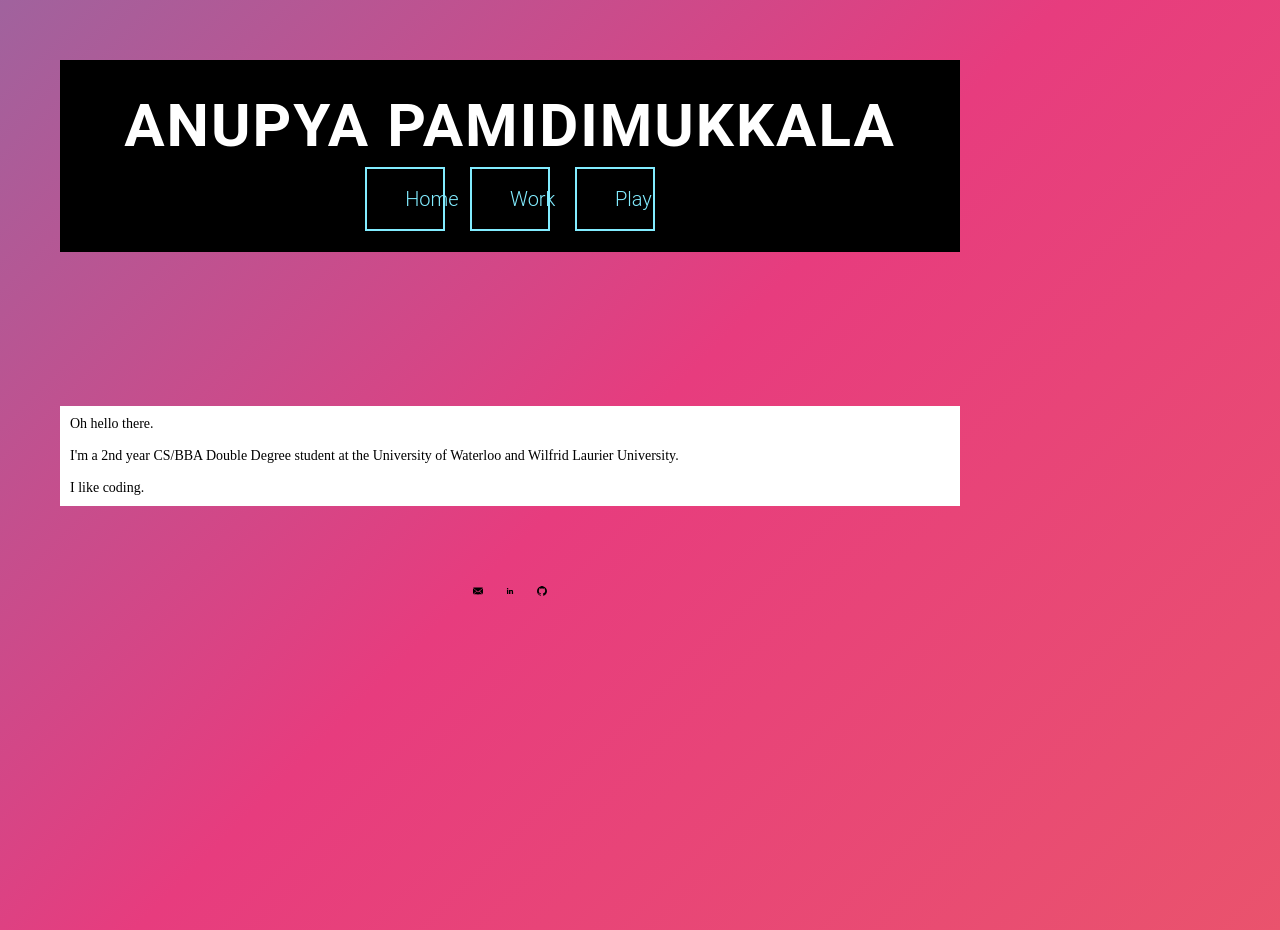
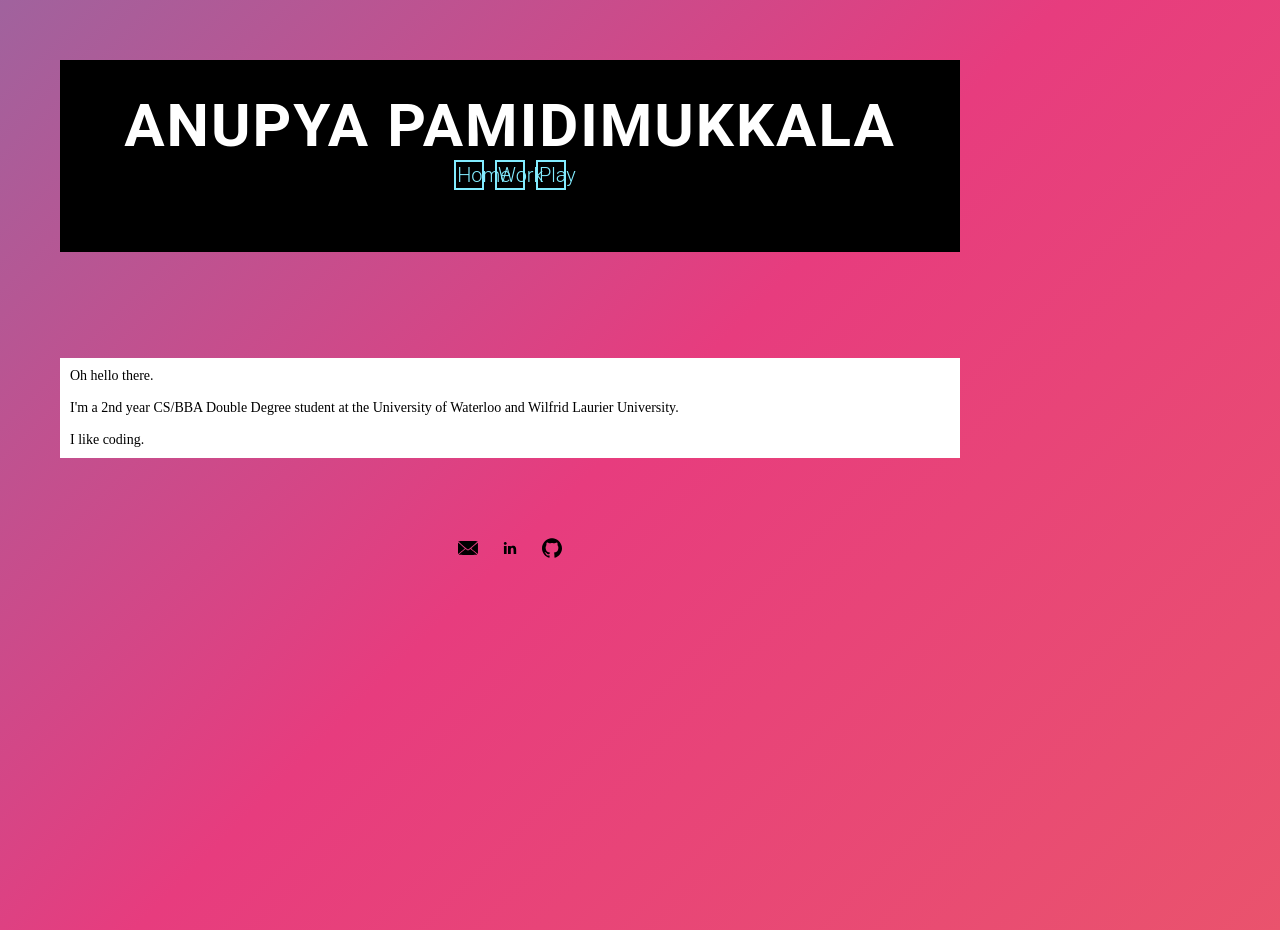
Before and after one commit to Anupya/anupya.github.io, a Jekyll site: the page built from index.html, in a window 1280 px wide. Built offline with Jekyll 4.4.1, drawn with Linux system fonts in a browser that asks for light colours.

Commit message:
fix other stuff

```diff
--- a/css/main.css
+++ b/css/main.css
@@ -103,8 +103,8 @@ nav ul li {
     transition: color 0.25s;
     border: 0;
     box-sizing: border-box;
-    margin: 10px;
-    padding: 1em 2em;
+    margin: 3px;
+    padding: 3px;
     box-shadow: inset 0 0 0 2px #82ECFF;
     color: black;
     font-size: inherit;
@@ -181,8 +181,8 @@ a svg:active {
 
 /* IMAGES */
 img {
-    width: 10px;
-    height: 10px;
+    width: 20px;
+    height: 20px;
     display: inline-block;
     text-align: center;
     float: center;
```
